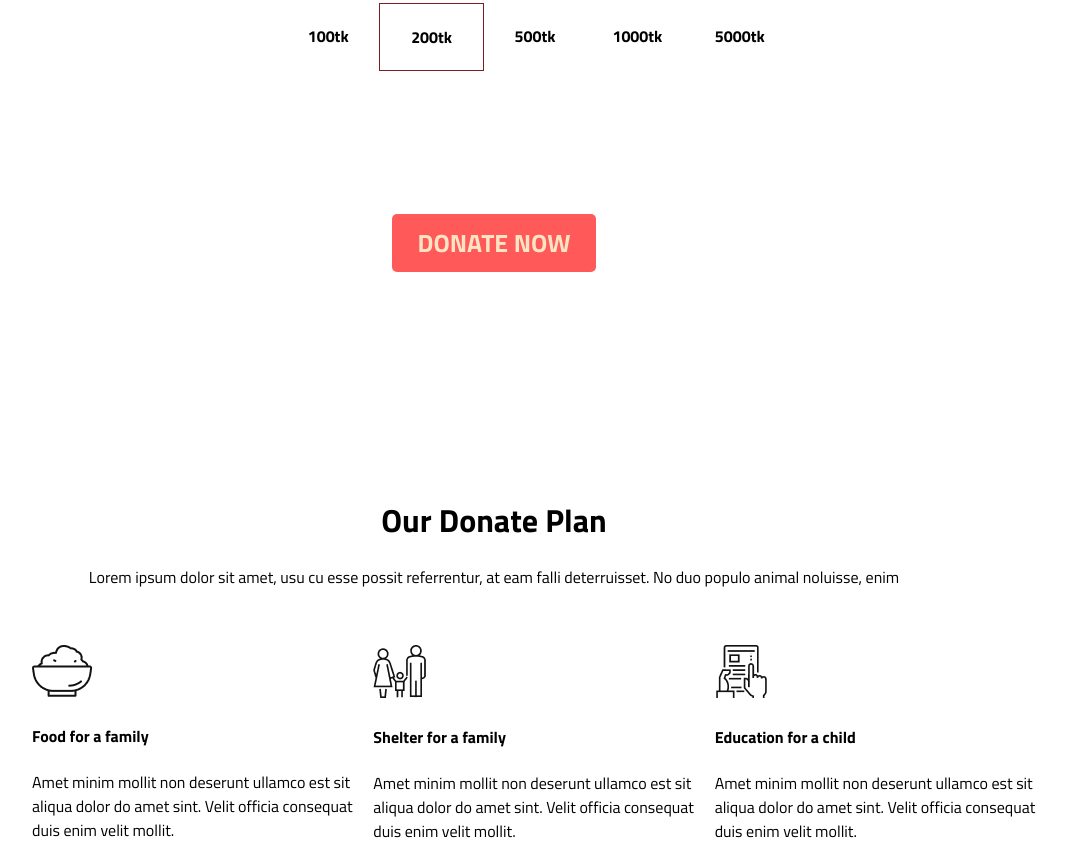
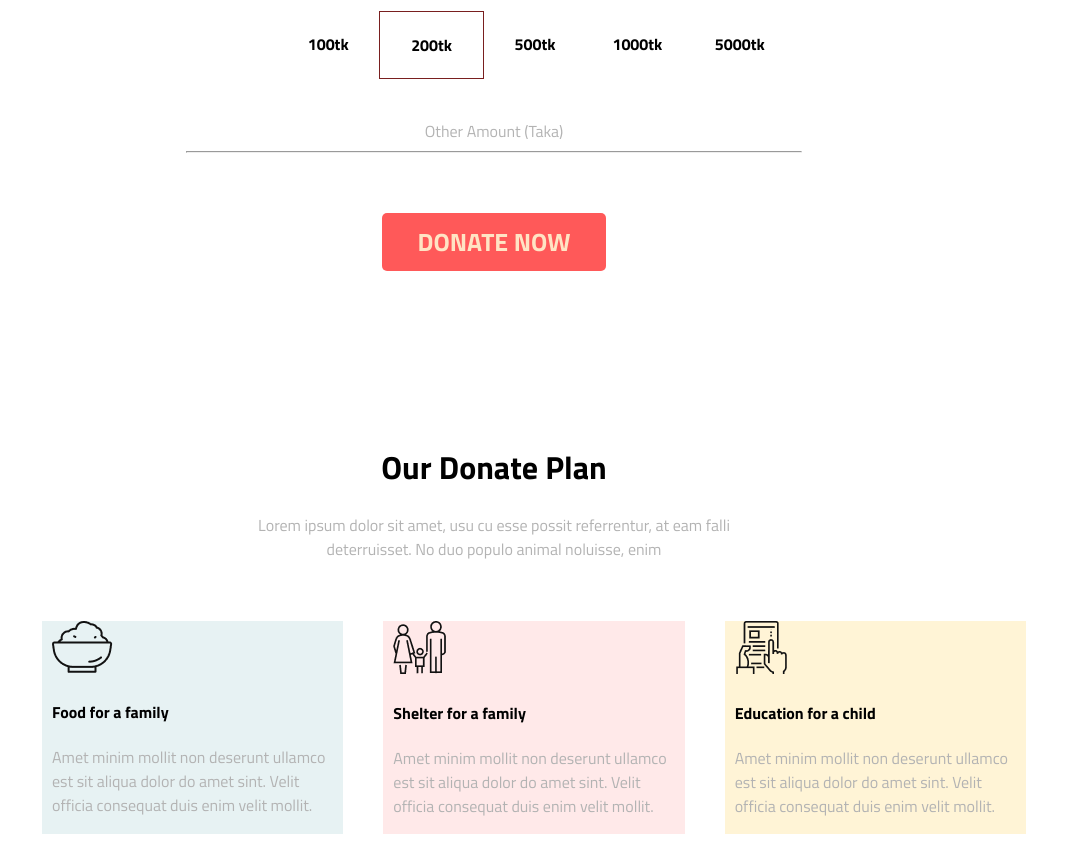
Before and after one commit to mdAlAraf/donate-today, a plain HTML site: page index.html in a window 1280 px wide. Shown: the part 968-1830 px from the top of the page, without its empty margins (146-1212 px from the left). Drawn offline with Linux system fonts and the light colour scheme; a web font is replaced by a local one.

```diff
--- a/index.html
+++ b/index.html
@@ -30,7 +30,7 @@
   <div class="banner">
 
     <div class="contant">
-      <h1>Let’s Help Those Who Are, <br> More In Need</h1>
+      <h1>Let's Help Those Who Are, <br> More In Need</h1>
       <p>Lorem ipsum dolor sit amet, usu cu esse possit referrentur, at eam falli deterruisset. No duo populo animal
         noluisse, enim</p>
 
@@ -76,6 +76,10 @@
 
       </div>
 
+      <p> Other Amount (Taka)</p>
+
+      <hr width="60%">
+
       <section class="donate">
         <a href="#">Donate Now</a>
       </section>
@@ -99,20 +103,20 @@
 
       </div>
       <div class="row">
-        <div class="col-1-3">
+        <div class="col-1-3 f1">
           <img src="icons/food.png" alt="Potaka" />
           <h4>Food for a family</h4>
           <p>Amet minim mollit non deserunt ullamco est sit aliqua dolor do amet sint. Velit officia consequat duis enim
             velit mollit.</p>
         </div>
-        <div class="col-1-3">
+        <div class="col-1-3 f2">
           <img src="icons/shelter.png" alt="Potaka" />
           <h4>Shelter for a family</h4>
           <p>Amet minim mollit non deserunt ullamco est sit aliqua dolor do amet sint. Velit officia consequat duis enim
             velit mollit.</p>
 
         </div>
-        <div class="col-1-3">
+        <div class="col-1-3 f3">
           <img src="icons/Frame-1.png" alt="Potaka" />
           <h4>Education for a child</h4>
           <p>Amet minim mollit non deserunt ullamco est sit aliqua dolor do amet sint. Velit officia consequat duis enim
--- a/style.css
+++ b/style.css
@@ -14,6 +14,13 @@ body {
     background-image: linear-gradient(rgba(0, 0, 0, 0.336), rgba(0, 0, 0, 0.781)), url(images/donation2.jpg);
     background-size: cover;
     background-position: center;
+}
+
+.banner p {
+    color: azure;
+    width: 40%;
+    margin: auto;
+    overflow: hidden;
 }
 
 .contant {
@@ -67,8 +74,16 @@ body {
     text-align: center;
     padding: 60px 0;
     overflow: hidden;
+    margin: auto;
 
 }
+
+.donate-area p {
+    margin: 0 200px;
+}
+
+
+
 
 .row {
     justify-content: center;
@@ -88,14 +103,25 @@ body {
 
 }
 
+
+
+
 .bord2 {
     border: 1px solid rgb(121, 31, 31);
 
 }
 
+p {
+    color: #B3B3B3;
+}
+
+hr {
+    color: #DADADA;
+}
+
 .donate-area .donate {
     text-align: center;
-    padding: 10%;
+    padding: 5%;
 }
 
 /* End Donate Today area */
@@ -106,10 +132,29 @@ body {
     overflow: hidden;
 }
 
+.Donate-plan-contant p {
+    margin: 0 250px;
+    text-align: center;
+}
+
 .col-1-3 {
     width: 33%;
     padding-left: 10px;
+    margin: 20px;
 }
+
+.f1 {
+    background-color: #4f9da623;
+}
+
+.f2 {
+    background-color: #ff595921;
+}
+
+.f3 {
+    background-color: #FFF4D6;
+}
+
 
 /* End our Donate plan area */
 /* start lives depend area area */
```
